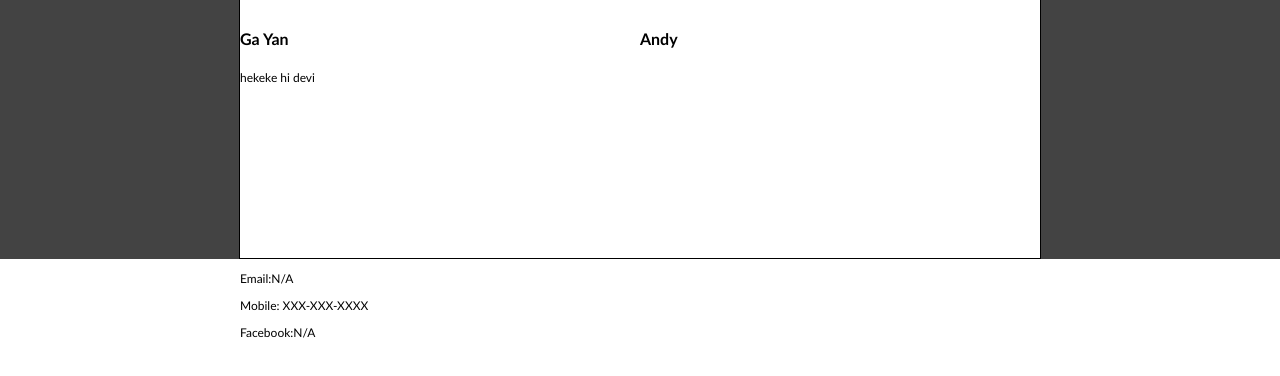
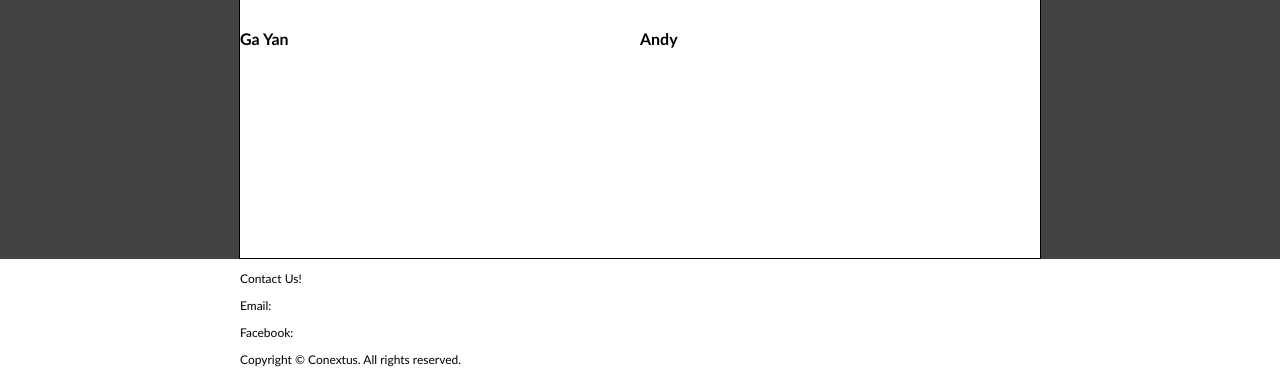
Before and after one commit to hidevi/Info-Page-1.2, a plain HTML site: page index.html in a window 1280 px wide. Shown: the part 2168-2544 px from the top of the page. Before the commit the page ends 2520 px from the top, so only its background shows below. Drawn offline with Linux system fonts and the light colour scheme; some packages are replaced by stand-ins of ours; a script that the page names is missing; a web font is replaced by a local one.

Commit message:
some footer changes

```diff
--- a/index.html
+++ b/index.html
@@ -160,7 +160,7 @@
 					<div class = "grid_50">
 						<h4>Ga Yan</h4>
 						<div class = "grid_70">
-						<p>hekeke hi devi
+						<p>
 						</p>
 						</div>
 						<div class = "grid_30">
@@ -188,9 +188,10 @@
 	<!-- FOOTER -->
 	<div class = "footer" id="contact">
 		<div class = "footerInfo">
-			<p>Email:N/A</p>
-			<p>Mobile: XXX-XXX-XXXX</p>
-			<p>Facebook:N/A</p>
+			<p>Contact Us!</p>
+			<p>Email:</p>
+			<p>Facebook: </p>
+			<p>Copyright © Conextus. All rights reserved.</p>
 		</div>
 	</div>
 	<!-- FOOTER END -->
```
